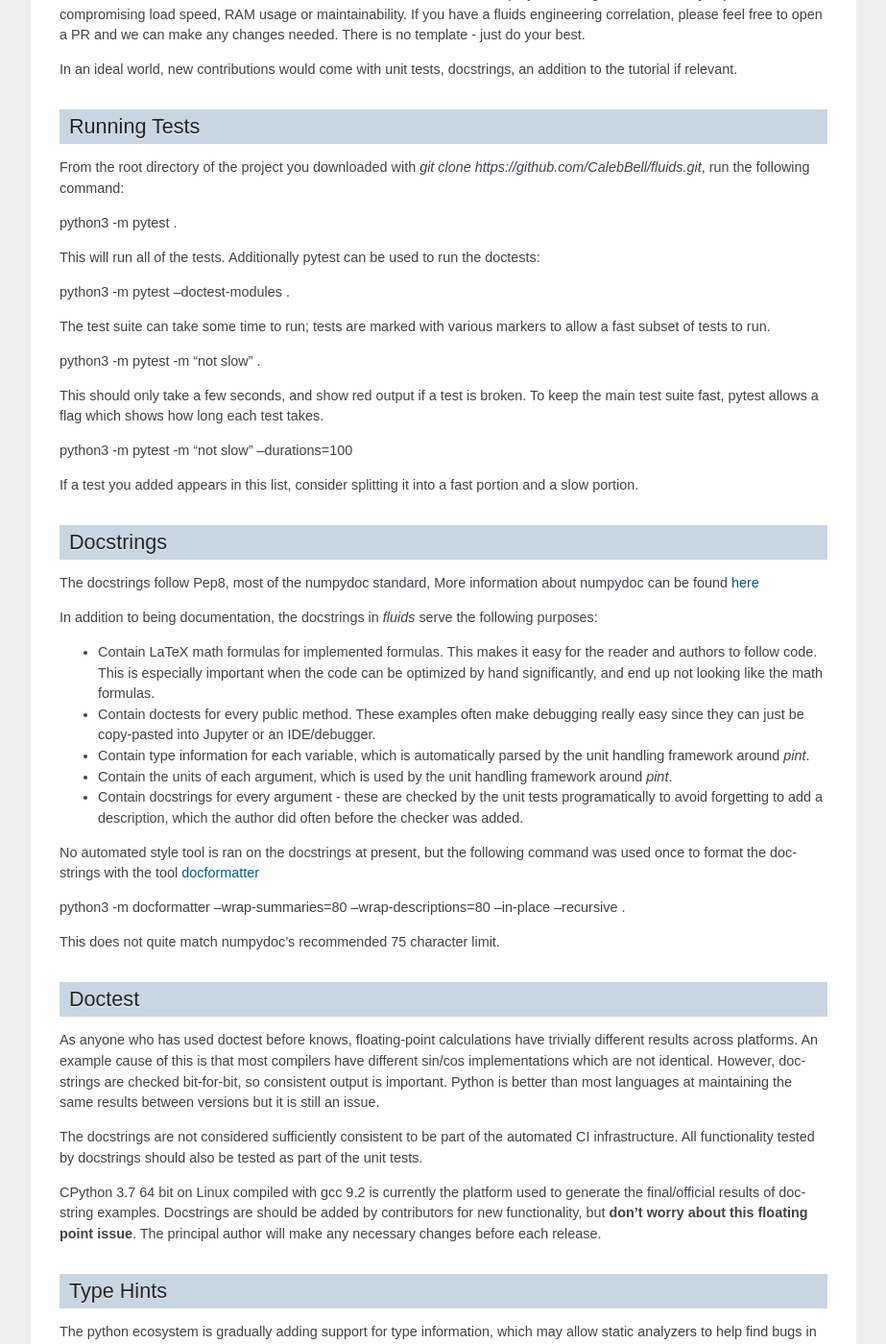
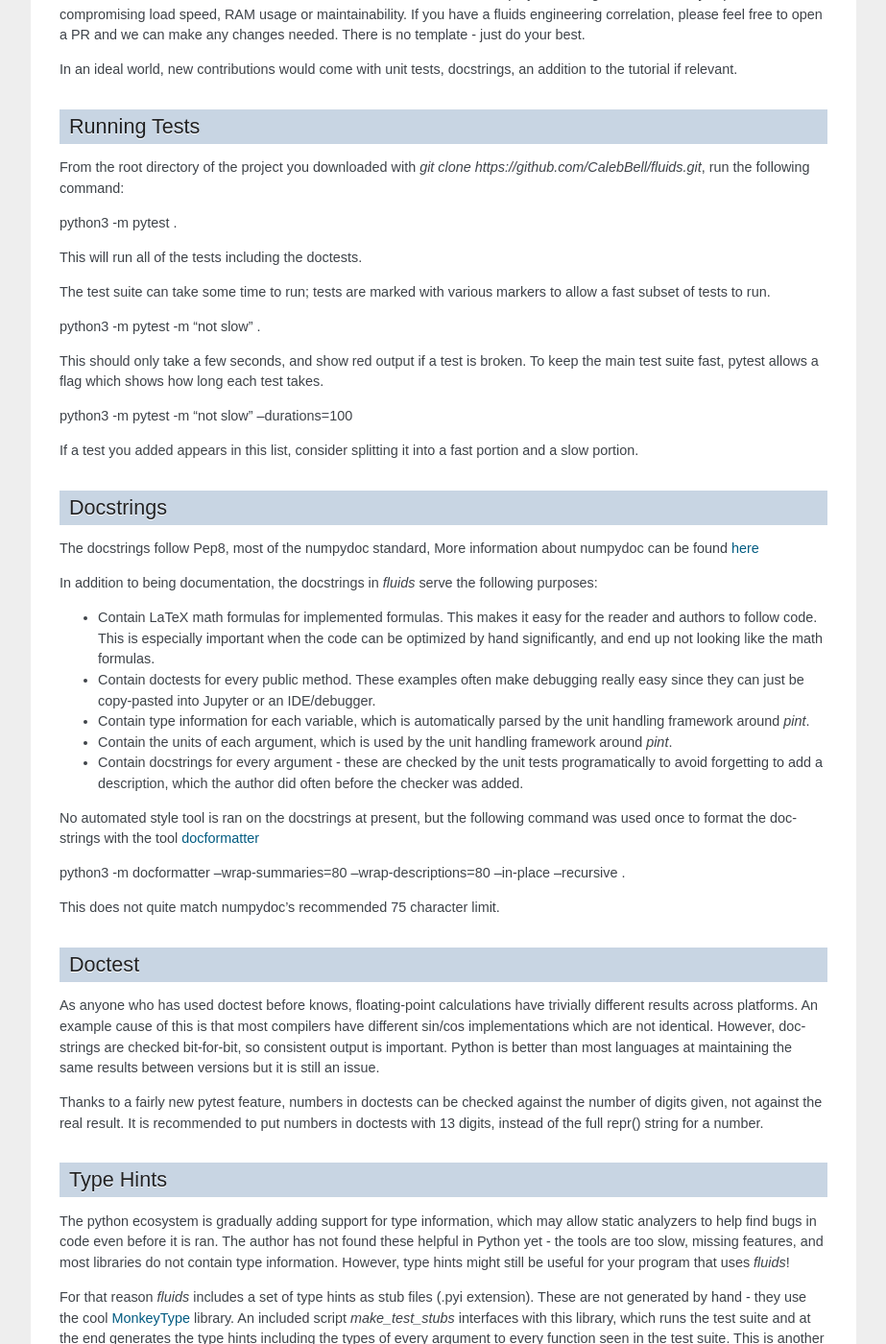
Before and after one commit to CalebBell/fluids, a Sphinx documentation site: the page built from docs/developers.rst, in a window 1280 px wide and 1400 px high, scrolled down 1100 px. Shown: the whole window at 96% size, without its empty margins (198-1121 px from the left). Built offline with Sphinx 7.4.7, drawn with Linux system fonts in a browser that asks for light colours; pages that are not in the unit, such as notebooks, are missing from menus.

Commit message:
Update documentatino on doctests

```diff
--- a/docs/developers.rst
+++ b/docs/developers.rst
@@ -50,9 +50,7 @@ From the root directory of the project you downloaded with `git clone https://gi
 
 python3 -m pytest .
 
-This will run all of the tests. Additionally pytest can be used to run the doctests:
-
-python3 -m pytest --doctest-modules .
+This will run all of the tests including the doctests.
 
 The test suite can take some time to run; tests are marked with various markers to allow a fast subset of tests to run.
 
@@ -88,9 +86,7 @@ Doctest
 -------
 As anyone who has used doctest before knows, floating-point calculations have trivially different results across platforms. An example cause of this is that most compilers have different sin/cos implementations which are not identical. However, docstrings are checked bit-for-bit, so consistent output is important. Python is better than most languages at maintaining the same results between versions but it is still an issue.
 
-The docstrings are not considered sufficiently consistent to be part of the automated CI infrastructure. All functionality tested by docstrings should also be tested as part of the unit tests.
-
-CPython 3.7 64 bit on Linux compiled with gcc 9.2 is currently the platform used to generate the final/official results of docstring examples. Docstrings are should be added by contributors for new functionality, but **don't worry about this floating point issue**. The principal author will make any necessary changes before each release.
+Thanks to a fairly new pytest feature, numbers in doctests can be checked against the number of digits given, not against the real result. It is recommended to put numbers in doctests with 13 digits, instead of the full repr() string for a number.
 
 Type Hints
 ----------
```
Also changed, not shown: 1 other file.
